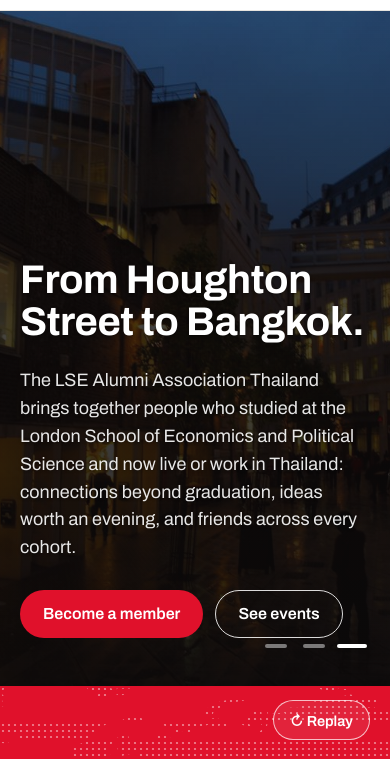
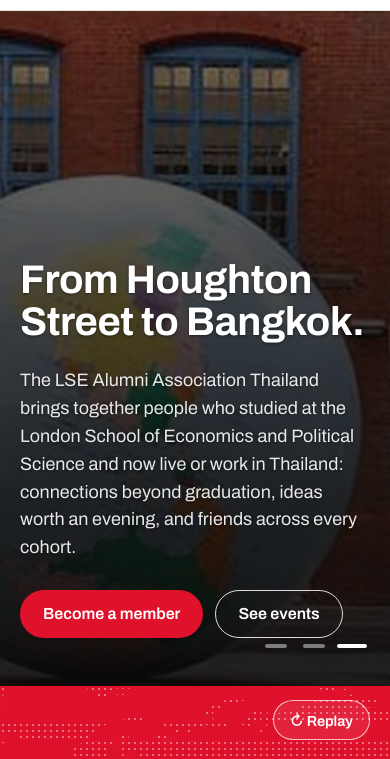
Before and after one commit to klaocyber2-oss/lsealumnithailand-site, a plain HTML site: page index.html in a window 390 px wide. Both pictures are taken after a click on the button 352 px from the left and 706 px from the top of the page. Shown: the part 60-819 px from the top of the page. Drawn offline with Linux system fonts and the light colour scheme; a web font is replaced by a local one.

Commit message:
Cover: replace Houghton Street night photo with the LSE globe
Co-Authored-By: Claude Opus 5.5 <noreply@anthropic.com>
Claude-Session: https://claude.ai/code/session_0142F51C7M1eW5BMdpfNKriQ

```diff
--- a/assets/css/site.css
+++ b/assets/css/site.css
@@ -107,6 +107,7 @@ h3{font-size:24px;line-height:1.15}
 .cover .band{z-index:2}
 .slides img{position:absolute;inset:0;width:100%;height:100%;object-fit:cover;opacity:0;transform:scale(1.06);transition:opacity 1.4s ease,transform 7s ease-out}
 .slides img.on{opacity:1;transform:scale(1)}
+.slides img.globe{object-position:0% 50%}
 .dots{position:absolute;right:max(5vw,20px);bottom:18px;z-index:3;display:flex;gap:2px}
 .dots button{width:36px;height:44px;border:0;background:none;cursor:pointer;display:grid;place-items:center;padding:0}
 .dots button::before{content:"";width:22px;height:4px;border-radius:2px;background:rgba(255,255,255,.45);transition:background .3s,width .3s}
@@ -303,6 +304,7 @@ details p{color:var(--mute);margin:-6px 0 22px;max-width:44em}
   .nav .btn{margin:8px 0 0}
 }
 @media (max-width:640px){
+  .slides img.globe{object-position:38% 50%}
   .acts{grid-template-columns:minmax(0,1fr)}
   .alums{grid-template-columns:minmax(0,1fr)}
   .event.has-img{grid-template-columns:minmax(0,1fr)}
--- a/index.html
+++ b/index.html
@@ -44,7 +44,7 @@
   <div class="slides">
     <img class="on" src="assets/img/cover-centre-building-1200.jpg" srcset="assets/img/cover-centre-building-1200.jpg 1200w, assets/img/cover-centre-building.jpg 1920w" sizes="100vw" alt="The LSE Centre Building and Houghton Street in summer" fetchpriority="high">
     <img src="assets/img/cover-old-building-1200.jpg" srcset="assets/img/cover-old-building-1200.jpg 1200w, assets/img/cover-old-building.jpg 1920w" sizes="100vw" alt="The entrance to the LSE Old Building on Houghton Street" loading="lazy">
-    <img src="assets/img/cover-houghton-street-1200.jpg" srcset="assets/img/cover-houghton-street-1200.jpg 1200w, assets/img/cover-houghton-street.jpg 1920w" sizes="100vw" alt="Houghton Street at dusk" loading="lazy">
+    <img class="globe" src="assets/img/cover-globe-1200.jpg" srcset="assets/img/cover-globe-1200.jpg 1200w, assets/img/cover-globe.jpg 1600w" sizes="100vw" alt="The World Turned Upside Down globe sculpture on the LSE campus" loading="lazy">
   </div>
   <div class="dots" aria-label="Cover photos"></div>
   <div class="band">
```
Also changed, not shown: assets/img/cover-globe-1200.jpg (added), assets/img/cover-globe.jpg (added), assets/img/cover-houghton-street-1200.jpg (deleted), assets/img/cover-houghton-street.jpg (deleted).
